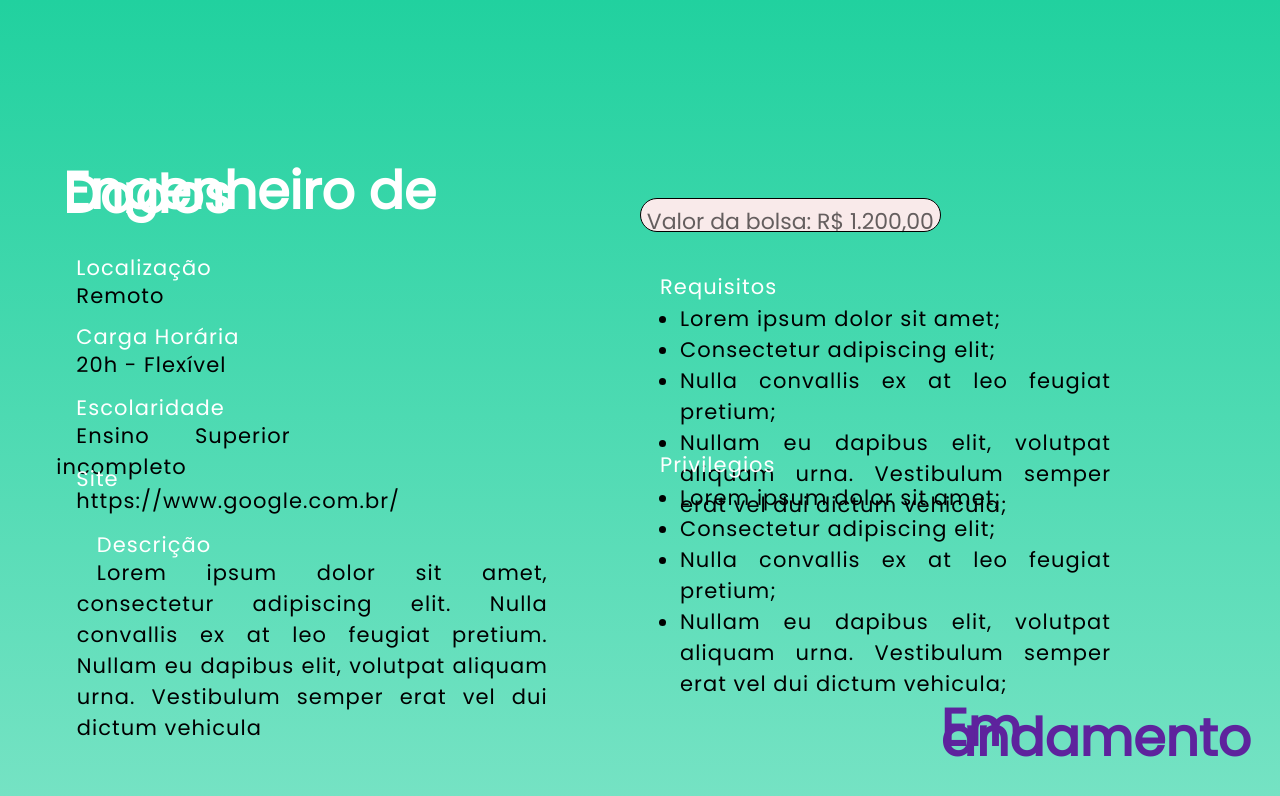
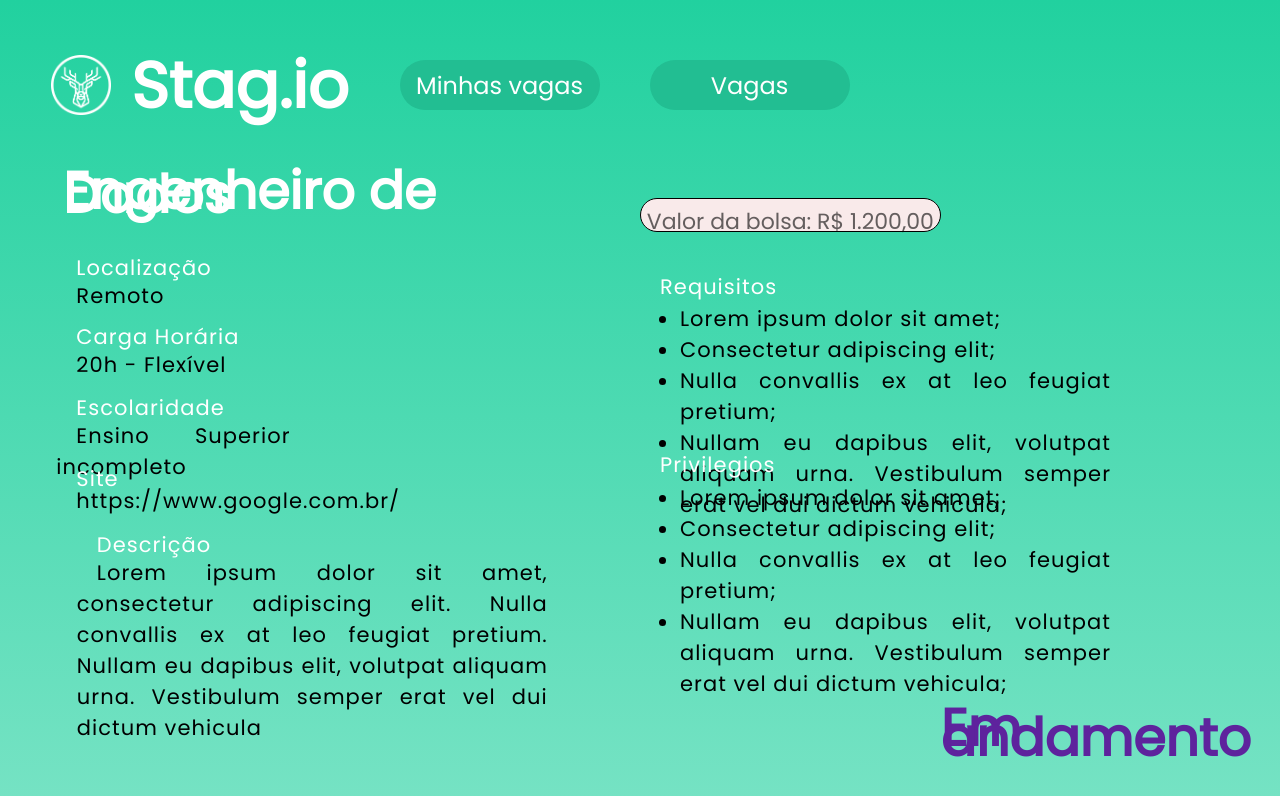
Before and after one commit to UnBArqDsw2021-2/2021.2_G3_stag.io_Frontend, a React (Create React App) app in the folder stag.io/: page /SituacaoVaga in a window 1280 px wide. Shown: the top 796 px of the page. Built offline with nearby package versions, Linux system fonts and the light colour scheme.

Commit message:
comeco da navbar

```diff
--- a/stag.io/src/pages/SituacaoVaga/SituacaoVaga.jsx
+++ b/stag.io/src/pages/SituacaoVaga/SituacaoVaga.jsx
@@ -1,10 +1,11 @@
 import React from "react";
 import './SituacaoVaga.css';
+import Navbar from "../navBar/NavBar"
 
 function SituacaoVaga() {
     return (
         <div className="detalhes-candidato">
-
+            <Navbar></Navbar>
             {/* Container que aloca a página */}
             <h1 className="subTitle">
                 Engenheiro de Dados
--- /dev/null
+++ b/stag.io/src/pages/navBar/NavBar.css
@@ -0,0 +1,45 @@
+.header {
+    width: 100%;
+    height: 70px;
+    margin: 50px;
+    display: flex;
+    align-items: center;
+}
+
+.logo {
+    display: flex;
+    align-items: center;
+
+    text-decoration: none;
+    color: white;
+    font-family: 'Poppins';
+    font-style: normal;
+    font-weight: 400;
+    font-size: 32px;
+    margin: 1px;
+}
+
+.logo h1 {
+    margin: 0;
+}
+
+.logo img {
+    width: 60px;
+    height: 60px;
+    margin-right: 20px;
+}
+
+button {
+    font-family: 'Poppins';
+    font-style: normal;
+    font-weight: 400;
+    font-size: 24px;
+    color: white;
+    min-width: 200px;
+    min-height: 50px;
+    border: 1px;
+    border-radius: 50px;
+    background: rgba(34, 190, 146, 1);
+    cursor: pointer;
+    margin-left: 50px;
+}
--- /dev/null
+++ b/stag.io/src/pages/navBar/NavBar.jsx
@@ -0,0 +1,22 @@
+import React, { Component } from 'react';
+
+import './NavBar.css';
+import logo from "../../logo/logo-white.png";
+
+
+class Navbar extends Component {
+    render() {
+        return (
+            <div className="header">
+                <a className='logo' href='/'>
+                    <img src={logo} alt="Logo"></img>
+                    <h1>Stag.io</h1>
+                </a>
+                <button>Minhas vagas</button>
+                <button>Vagas</button>
+            </div>
+        );
+    }
+}
+
+export default Navbar;
```
Also changed, not shown: stag.io/src/logo/logo-white.png (added), stag.io/src/logo/logo.png (added).
